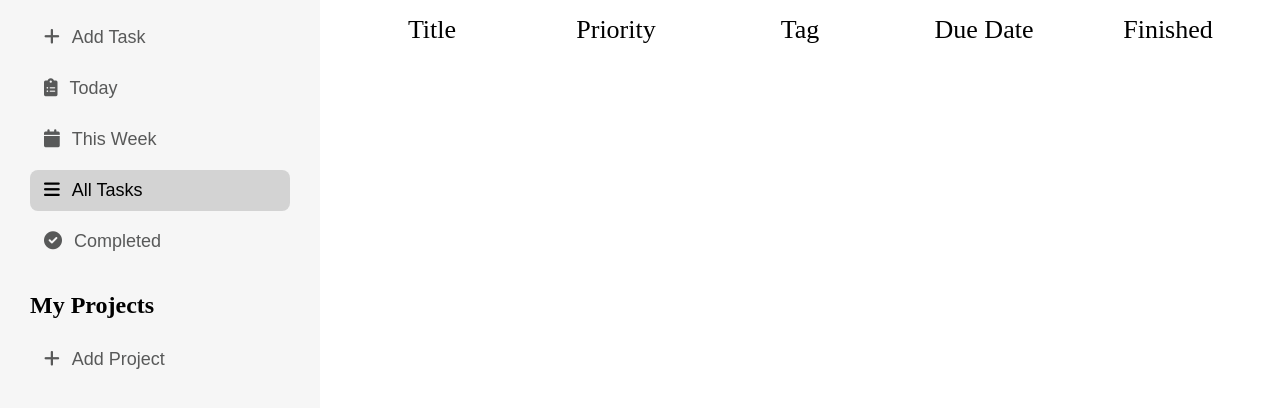
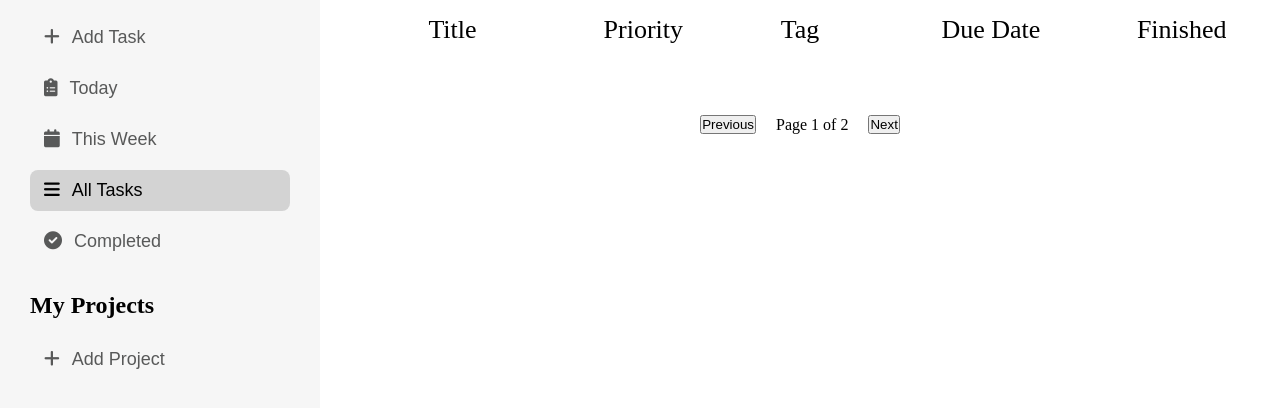
Before and after one commit to shivam-bansal1/Todo-list, a website built with webpack: page src/template.html in a window 1280 px wide. Shown: the part 92-500 px from the top of the page. Built offline with nearby package versions, Linux system fonts and the light colour scheme.

Commit message:
feat: Add paginator

```diff
--- a/src/css/todosection.css
+++ b/src/css/todosection.css
@@ -20,7 +20,8 @@
 .todo-header,
 .todo-item {
     display: grid;
-    grid-template-columns: repeat(5, 1fr);
+    /* grid-template-columns: repeat(5, 1fr); */
+    grid-template-columns: 1.5fr 1fr 1fr 1.5fr 1fr;
     gap: 20px;
     font-size: 26px;
     padding: 10px;
@@ -29,6 +30,9 @@
     p {
         margin-left: auto;
         margin-right: auto;
+        overflow:hidden;
+        text-overflow:ellipsis;
+        white-space: nowrap;
     }
 }
 
@@ -114,3 +118,13 @@ input:checked + .slider:before {
 .slider:before {
     border-radius: 50%;
 }
+
+/* Paginator */
+
+.paginator {
+    display: flex;
+    gap: 20px;
+    justify-content: center;
+    align-items: center;
+    margin-top: 60px;
+}
--- a/src/modules/TodoSection.js
+++ b/src/modules/TodoSection.js
@@ -20,6 +20,7 @@ export function createTodoSection(whichTodos) {
 
     TodoSection.appendChild(contentHeading);
     TodoSection.appendChild(loadTodoItems(whichTodos));
+    TodoSection.appendChild(getPaginator());
     mainSection.appendChild(TodoSection);
     main.appendChild(mainSection);
 }
@@ -56,7 +57,7 @@ function createHeader() {
     return header;
 }
 
-function loadTodoItems(whichTodos) {
+function loadTodoItems(whichTodos, pageNumber=1) {
     const TodoItemsContainer = document.createElement("div");
     TodoItemsContainer.setAttribute("id", "todos-container");
     TodoItemsContainer.appendChild(createHeader());
@@ -66,6 +67,14 @@ function loadTodoItems(whichTodos) {
     todosList = filterTodos(todosList, whichTodos);
 
     if(todosList) {
+        // Pagination Logic
+        const todosPerPage = 8;
+        if(todosList.length > todosPerPage) {
+            const start = (pageNumber-1) * todosPerPage;
+            const end = start + todosPerPage;
+            todosList = todosList.slice(start, end);
+        }
+
         // Change due date display format
         todosList = todosList.map((todo) => ({
             ...todo,  // Spread the other properties of the todo object
@@ -125,7 +134,7 @@ function createTodoItems(id, title, priority, tag, dueDate, isCompleted) {
     TodoItem.classList.add("todo-item");
     TodoItem.setAttribute("data-todo-id", id);
 
-    TodoItem.appendChild(todoValue(id, title));
+    TodoItem.appendChild(todoValue(id, truncateTitle(title)));
     TodoItem.appendChild(todoValue(id, priority));
     TodoItem.appendChild(todoValue(id, tag));
     TodoItem.appendChild(todoValue(id, dueDate));
@@ -136,7 +145,6 @@ function createTodoItems(id, title, priority, tag, dueDate, isCompleted) {
 
 function todoValue(id, value) {
     const paraElement = document.createElement("p");
-    // paraElement.classList.add("todo-item-value", id);
     paraElement.setAttribute("data-todo-id", id);
 
     if(value === "Todos")
@@ -144,6 +152,10 @@ function todoValue(id, value) {
     else
         paraElement.textContent = value;
     return paraElement;
+}
+
+function truncateTitle(title, maxLength=20) {
+    return title.length > maxLength ? title.substring(0, maxLength) + "..." : title;
 }
 
 function createFinishedToggle(id, isCompleted) {
@@ -155,7 +167,6 @@ function createFinishedToggle(id, isCompleted) {
 
     const input = document.createElement("input");
     input.type = "checkbox";
-    // input.classList.add(id);
     input.setAttribute("data-todo-id", id);
 
     if(isCompleted === true)
@@ -172,3 +183,26 @@ function createFinishedToggle(id, isCompleted) {
 
     return finishedToggle;
 }
+
+function getPaginator() {
+    const paginator = document.createElement("div");
+    paginator.className = "paginator";
+
+    const prevButton = document.createElement("button");
+    prevButton.textContent = "Previous";
+    prevButton.className = "prev-button";
+
+    const pageInfo = document.createElement("span");
+    pageInfo.textContent = "Page 1 of 2";
+    pageInfo.className = "page-info";
+
+    const nextButton = document.createElement("button");
+    nextButton.textContent = "Next";
+    nextButton.className = "next-button";
+
+    paginator.appendChild(prevButton);
+    paginator.appendChild(pageInfo);
+    paginator.appendChild(nextButton);
+
+    return paginator;
+}
```
